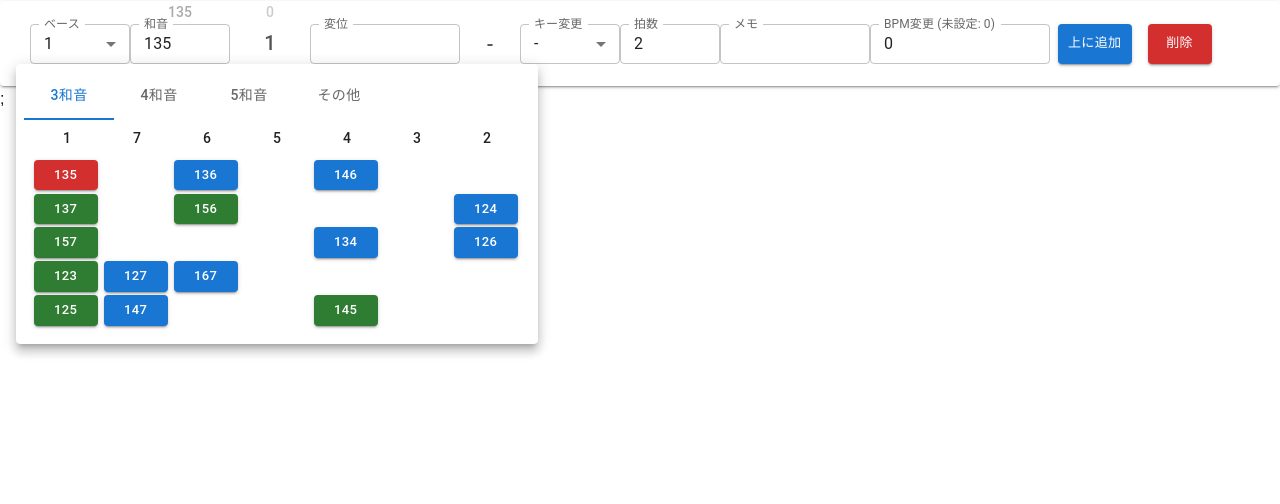
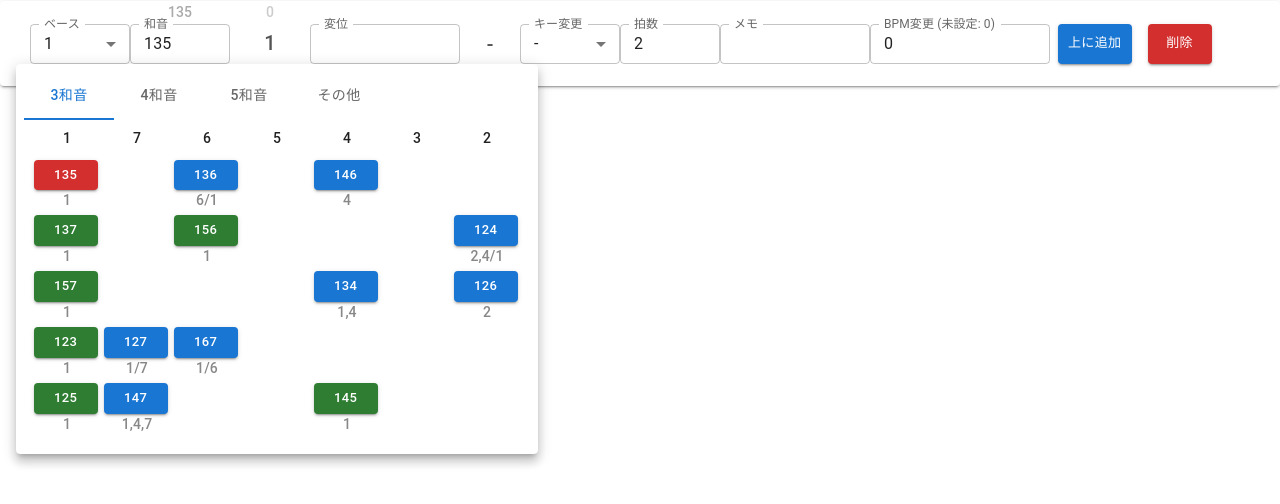
Before and after one commit to Hyayum/chord_editor, a Next.js app: page /ChordEditor in a window 1280 px wide. Both pictures are taken after a click on the element "和音". Shown: the top 504 px of the page. Built offline with nearby package versions, Linux system fonts and the light colour scheme.

Commit message:
和音選択画面に主機能を追加

```diff
--- a/src/lib/utils.ts
+++ b/src/lib/utils.ts
@@ -49,6 +49,10 @@ export const calcMainFunc = (bass: number, shape: string) => {
   const firstMainFunc = points.filter((p) => p.point == maxPoint).map((p) => (p.num + bass - 2) % 7 + 1);
   const secondMainFunc = points.filter((p) => p.point == maxPoint - 1).map((p) => (p.num + bass - 2) % 7 + 1);
   return { first: firstMainFunc, second: secondMainFunc };
+};
+
+export const mainFuncToStr = (mainFunc: { first: number[], second: number[] }) => {
+  return `${mainFunc.first.join(",")}${mainFunc.second.length ? "/" + mainFunc.second.join(",") : ""}`;
 };
 
 export const calcScaleLevel = (accd: number[] = []) => {
--- a/src/pages/ChordEditor.tsx
+++ b/src/pages/ChordEditor.tsx
@@ -14,7 +14,7 @@ import {
 } from "@mui/material";
 import { useRef, useState, Component } from "react";
 import { Chord, ChordForUtils, keyOptions, defaultChord, keyColors } from "@/lib/types";
-import { accdNumToSf, fitRange, calcMainFunc, calcScaleLevel, calcRealname, calcChordProg } from "@/lib/utils";
+import { accdNumToSf, fitRange, calcMainFunc, mainFuncToStr, calcScaleLevel, calcRealname, calcChordProg } from "@/lib/utils";
 import NumberField from "@/components/NumberField";
 
 interface Props {
@@ -42,7 +42,7 @@ const ChordEditor = (props: Props) => {
     setOpenAccd(false);
   };
 
-  const mainFunc = calcMainFunc(chord.bass, chord.shape);
+  const mainFunc = mainFuncToStr(calcMainFunc(chord.bass, chord.shape));
   const chordUd = prevChord ? calcChordProg(prevChord, { ...chord, key: key }) : "0";
   const udNum = Number(chordUd.replace(/[ud]/g, ""));
   const udColor = udNum > 10 ? "#f8f" :
@@ -117,7 +117,7 @@ const ChordEditor = (props: Props) => {
 
         <Box sx={{ width: 80, bgcolor: keyColors[fitRange(key, 0, 12)], borderRadius: 3 }}>
           <Typography variant="h6" sx={{ color: "#555", textAlign: "center", my: 0.4 }}>
-            {`${mainFunc.first.join(",")}${mainFunc.second.length ? "/" + mainFunc.second.join(",") : ""}`}
+            {mainFunc}
           </Typography>
         </Box>
 
@@ -328,9 +328,11 @@ const ShapeSelector = ({
             <Box sx={{ display: "flex" }} key={basic}>
               {Array(7).fill(0).map((z, n) => {
                 const shape = convertShape(basic, n + 1);
+                const mainFunc = mainFuncToStr(calcMainFunc(1, shape));
                 return (
-                  <Box sx={{ width: 70 }} key={n}>
+                  <Box sx={{ width: 70, my: 0.2 }} key={n}>
                     {basic.includes(String(n + 1)) && !(basic == "1234567" && n > 0) && (
+                      <>
                         <Button
                           color={
                             value == shape ? "error"
@@ -340,10 +342,14 @@ const ShapeSelector = ({
                           variant="contained"
                           size="small"
                           onClick={() => onChange(shape)}
-                        sx={{ m: 0.2 }}
+                          sx={{ mx: 0.2 }}
                         >
                           {shape}
                         </Button>
+                        <Typography variant="subtitle2" sx={{ textAlign: "center", color: "#888" }}>
+                          {mainFunc}
+                        </Typography>
+                      </>
                     )}
                   </Box>
                 )
--- a/src/pages/_app.tsx
+++ b/src/pages/_app.tsx
@@ -9,7 +9,7 @@ export default function App({ Component, pageProps }: AppProps) {
       <Head>
         <title>#てぃみ式 コードエディタ</title>
       </Head>
-      <Component {...pageProps} />;
+      <Component {...pageProps} />
     </>
   )
 }
```
Lines whose indentation alone changed are shown as unchanged.
